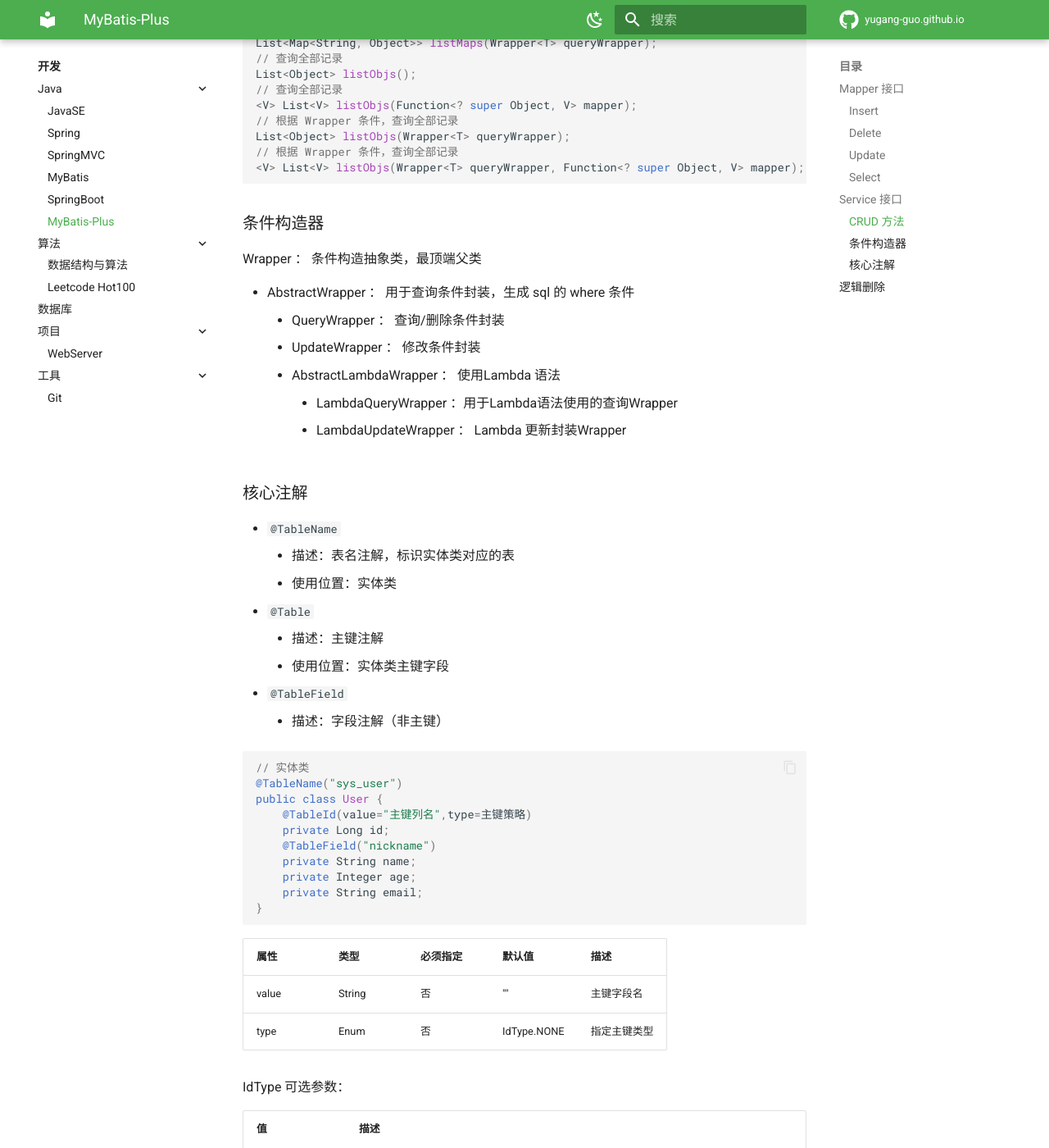
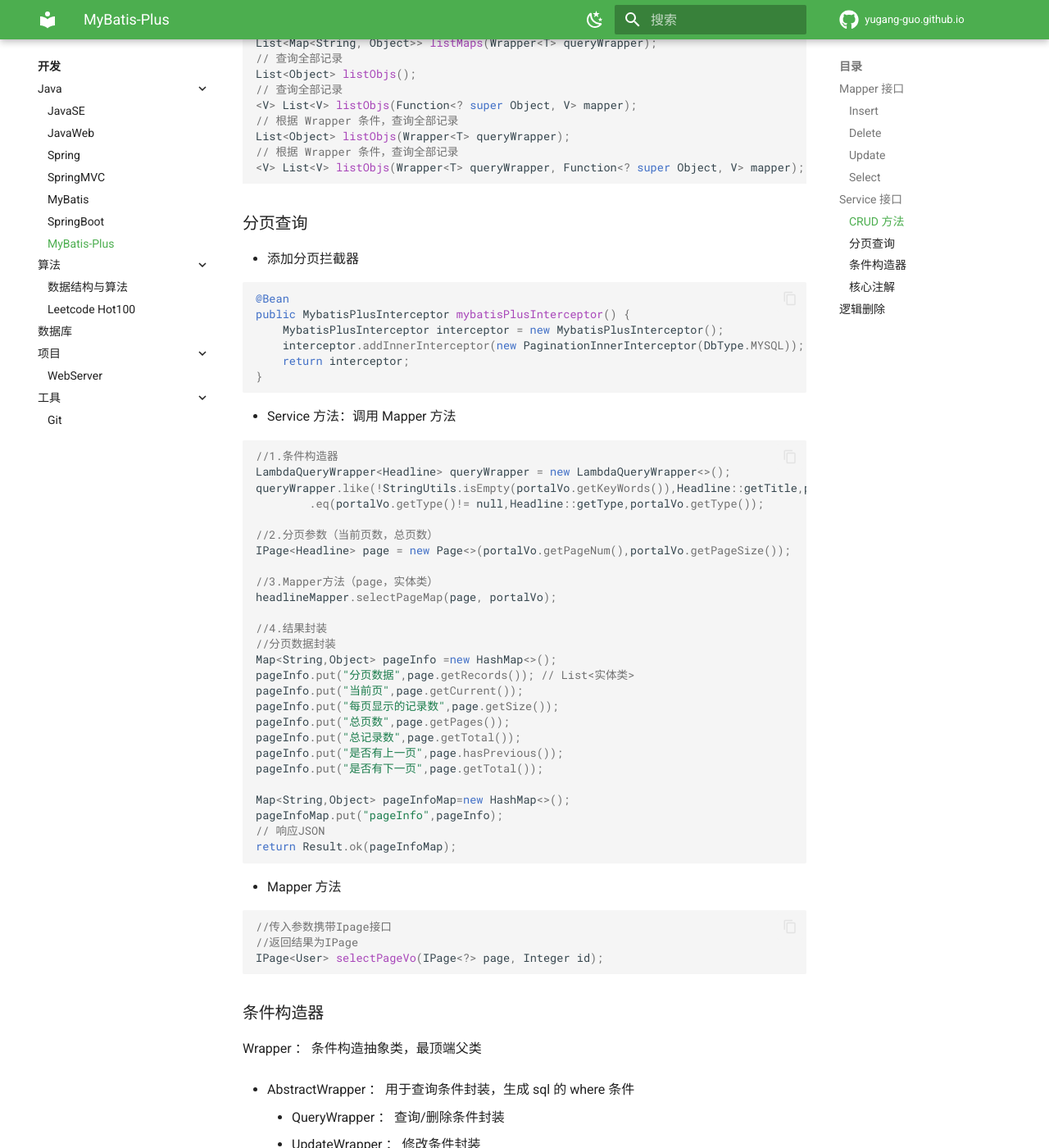
Before and after one commit to yugang-guo/yugang-guo.github.io, an MkDocs documentation site: the page built from docs/Dev/MyBatis-Plus.md, in a window 1280 px wide and 1400 px high, scrolled down 4283 px. Shown: the whole window at 82% size. Built offline with MkDocs 1.6.1 and Material for MkDocs 9.7.7, drawn with Linux system fonts in a browser that asks for light colours; nearby versions of some CDN libraries; library files that are not in the unit come from our copies; comment, search, counter and statistics services are not loaded; some of the changed text lies outside the part shown.

Commit message:
1.20 426

````diff
--- a/docs/Dev/MyBatis-Plus.md
+++ b/docs/Dev/MyBatis-Plus.md
@@ -202,6 +202,58 @@
 
 ```
 
+### 分页查询
+
+- 添加分页拦截器
+
+```java
+@Bean
+public MybatisPlusInterceptor mybatisPlusInterceptor() {
+    MybatisPlusInterceptor interceptor = new MybatisPlusInterceptor();
+    interceptor.addInnerInterceptor(new PaginationInnerInterceptor(DbType.MYSQL));
+    return interceptor;
+}
+```
+
+- Service 方法：调用 Mapper 方法
+
+```java
+//1.条件构造器
+LambdaQueryWrapper<Headline> queryWrapper = new LambdaQueryWrapper<>();
+queryWrapper.like(!StringUtils.isEmpty(portalVo.getKeyWords()),Headline::getTitle,portalVo.getKeyWords())
+        .eq(portalVo.getType()!= null,Headline::getType,portalVo.getType());
+
+//2.分页参数（当前页数，总页数）
+IPage<Headline> page = new Page<>(portalVo.getPageNum(),portalVo.getPageSize());
+
+//3.Mapper方法（page，实体类）
+headlineMapper.selectPageMap(page, portalVo);
+
+//4.结果封装
+//分页数据封装
+Map<String,Object> pageInfo =new HashMap<>();
+pageInfo.put("分页数据",page.getRecords()); // List<实体类>
+pageInfo.put("当前页",page.getCurrent());
+pageInfo.put("每页显示的记录数",page.getSize());
+pageInfo.put("总页数",page.getPages());
+pageInfo.put("总记录数",page.getTotal());
+pageInfo.put("是否有上一页",page.hasPrevious());
+pageInfo.put("是否有下一页",page.getTotal());
+
+Map<String,Object> pageInfoMap=new HashMap<>();
+pageInfoMap.put("pageInfo",pageInfo);
+// 响应JSON
+return Result.ok(pageInfoMap);
+```
+
+- Mapper 方法
+
+```java
+//传入参数携带Ipage接口
+//返回结果为IPage
+IPage<User> selectPageVo(IPage<?> page, Integer id);
+```
+
 ### 条件构造器
 
 Wrapper ： 条件构造抽象类，最顶端父类
@@ -212,6 +264,13 @@
     - AbstractLambdaWrapper ： 使用Lambda 语法
         - LambdaQueryWrapper ：用于Lambda语法使用的查询Wrapper
         - LambdaUpdateWrapper ： Lambda 更新封装Wrapper
+
+
+- UpdateWrapper可以将列值修改为 null 值，可随意更改列值
+
+**条件语法：**
+
+![img](assets/MyBatis-Plus/MyBatis-Plus-1.png)
 
 ### 核心注解
 
@@ -259,7 +318,7 @@
 - 数据库
 
 ```sql
- ALTER TABLE USER ADD deleted INT DEFAULT 0 ;  # int 类型 1 逻辑删除 0 未逻辑删除
+ALTER TABLE USER ADD deleted INT DEFAULT 0 ;  # int 类型 1 逻辑删除 0 未逻辑删除
 ```
 
 - 实体类：`@TableLogic`注解
--- a/mkdocs.yml
+++ b/mkdocs.yml
@@ -12,6 +12,7 @@
     - Dev/index.md
     - Java:
       - JavaSE: Dev/JavaSE.md
+      - JavaWeb: Dev/JavaWeb.md
       - Spring: Dev/Spring.md
       - SpringMVC: Dev/SpringMVC.md
       - MyBatis: Dev/MyBatis.md
````
Also changed, not shown: docs/Dev/JavaSE.md (+33 -0 lines), docs/Dev/JavaWeb.md (added, +1 -0 lines), docs/Dev/index.md (+1 -0 lines), docs/Dev/assets/MyBatis-Plus/MyBatis-Plus-1.png (added), 7 other files.
